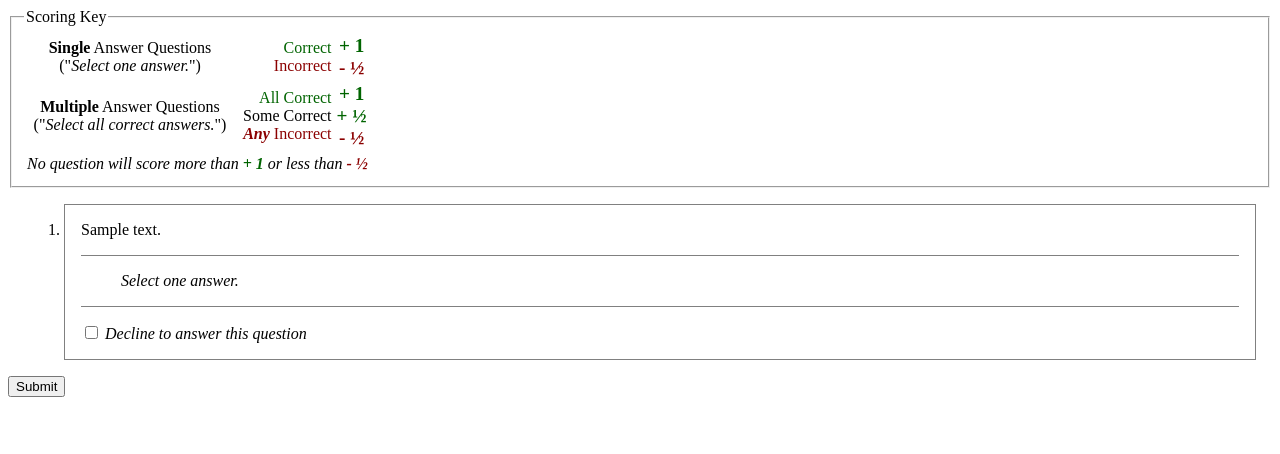
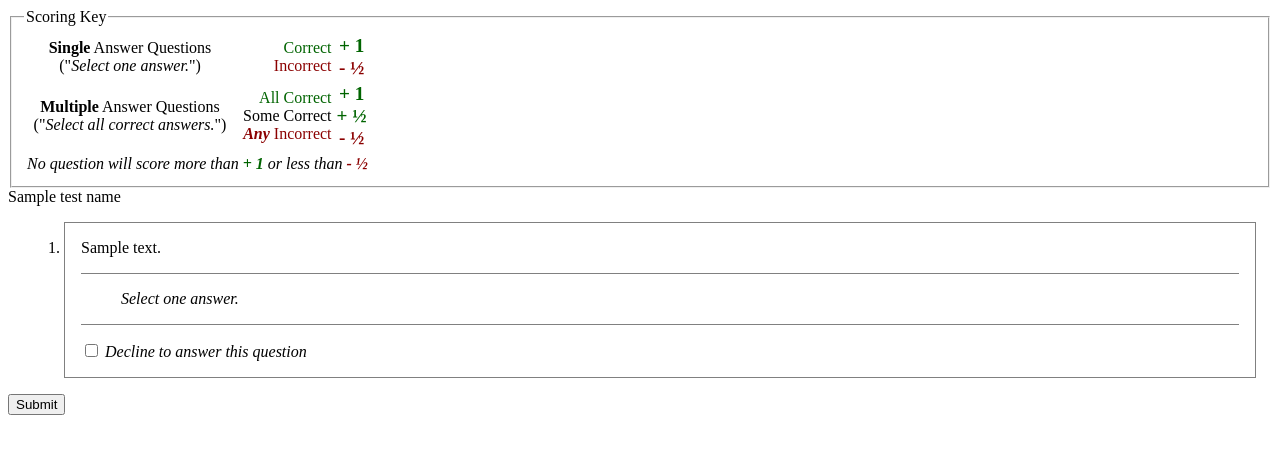
Before and after one commit to SystemsInMotion/Prog-Lang-Eval, a CodeIgniter app: template application/views/prog_lang_eval_view.php in a window 1280 px wide. Shown: the top 454 px of the page. Run offline with CodeIgniter, Linux system fonts and the light colour scheme; the template is opened without the code that fills it: most values are stand-ins (such as "Sample title", 1, 10 or a date in 2020); data that the repository does not hold is empty; some libraries are stand-ins or nearby versions.

Commit message:
Adding test name

```diff
--- a/application/libraries/Test_parser.php
+++ b/application/libraries/Test_parser.php
@@ -20,6 +20,7 @@ class Test_parser {
 		$test->setIntro((string)$ple->intro);
 		$test->setId($ple->attributes()->id);
 		$test->setType($ple->attributes()->type);
+		$test->setName((string)$ple->name);
 
   		foreach ($ple->questions->question as $question_data) {
   			$question = $this->_parseQuestion($question_data);
--- a/application/views/prog_lang_eval_view.php
+++ b/application/views/prog_lang_eval_view.php
@@ -76,6 +76,11 @@
 			</fieldset>
 		<?php endif ?>
 
+
+<div id="main">
+
+	<div id="name">
+		<?=$test_name?>
 	</div>
 
 	<form id="exam" action="submit" method="post">
```
Also changed, not shown: application/models/test/test_data.php (+9 -1 lines), assets/xml/tests/java_2.1.xml (+4 -0 lines), 1 other file.
